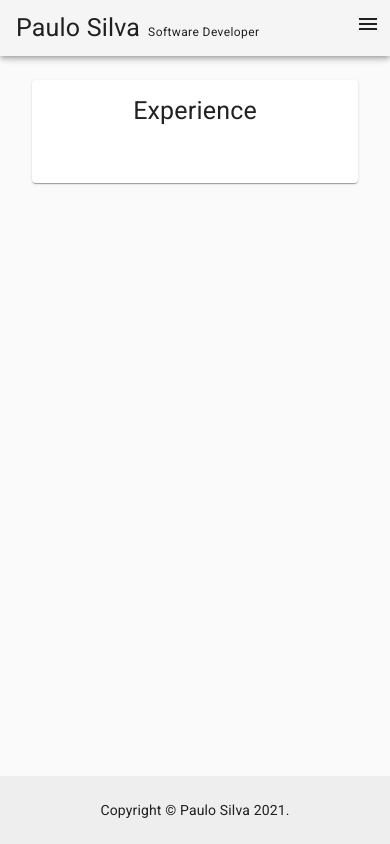
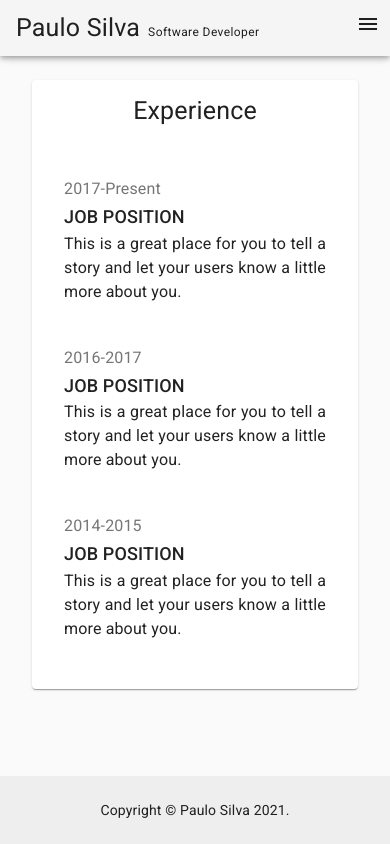
Before and after one commit to padsilva/about-me, a Next.js app: page /experience in a window 390 px wide. Built offline with nearby package versions, Linux system fonts and the light colour scheme.

Commit message:
add responsiveness to pages experience + education

```diff
--- a/src/components/Experience/index.js
+++ b/src/components/Experience/index.js
@@ -113,6 +113,52 @@ const Experience = () => {
               </TimelineItem>
             </Timeline>
           </Hidden>
+          <Hidden mdUp>
+            <Card elevation={0}>
+              <CardContent>
+                <Typography variant="subtitle1" color="textSecondary">
+                  2017-Present
+                </Typography>
+                <Typography variant="h6" component="h1">
+                  JOB POSITION
+                </Typography>
+                <Typography align="justify">
+                  This is a great place for you to tell a story and let your
+                  users know a little more about you.
+                </Typography>
+              </CardContent>
+            </Card>
+
+            <Card elevation={0}>
+              <CardContent>
+                <Typography variant="subtitle1" color="textSecondary">
+                  2016-2017
+                </Typography>
+                <Typography variant="h6" component="h1">
+                  JOB POSITION
+                </Typography>
+                <Typography align="justify">
+                  This is a great place for you to tell a story and let your
+                  users know a little more about you.
+                </Typography>
+              </CardContent>
+            </Card>
+
+            <Card elevation={0}>
+              <CardContent>
+                <Typography variant="subtitle1" color="textSecondary">
+                  2014-2015
+                </Typography>
+                <Typography variant="h6" component="h1">
+                  JOB POSITION
+                </Typography>
+                <Typography align="justify">
+                  This is a great place for you to tell a story and let your
+                  users know a little more about you.
+                </Typography>
+              </CardContent>
+            </Card>
+          </Hidden>
         </CardContent>
       </Card>
     </Container>
```
Also changed, not shown: src/components/Education/index.js (+34 -0 lines).
